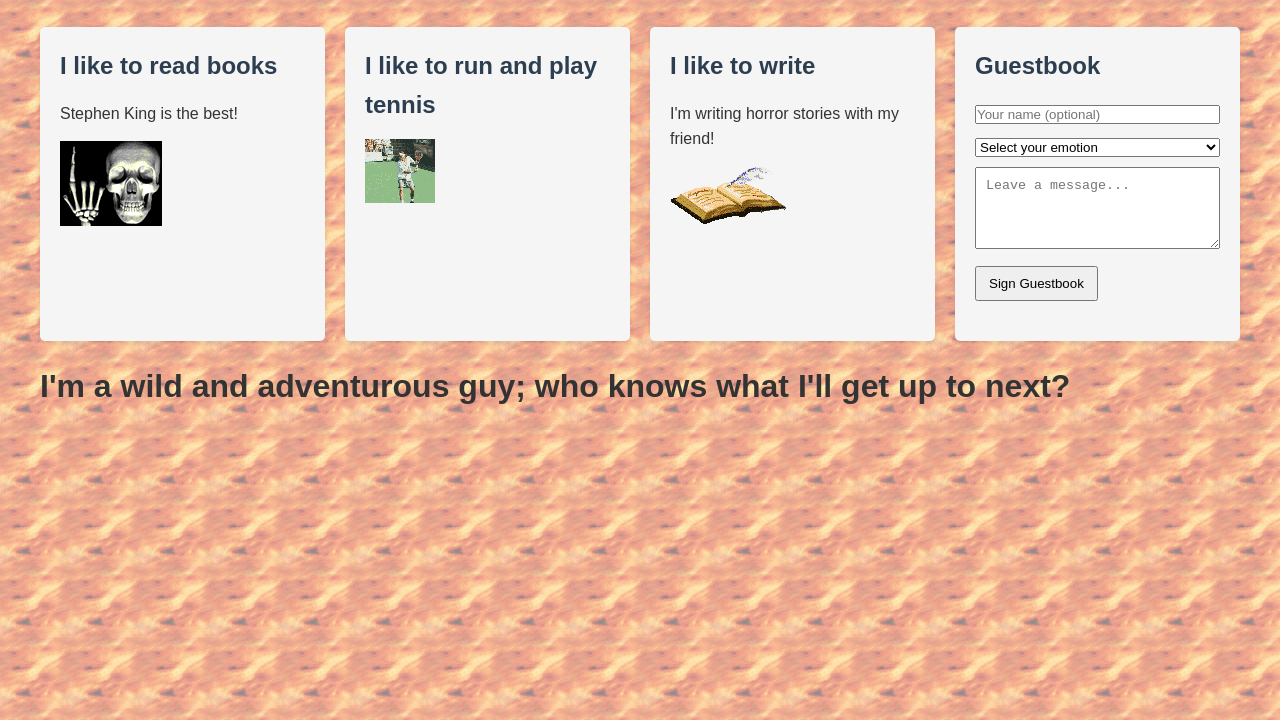
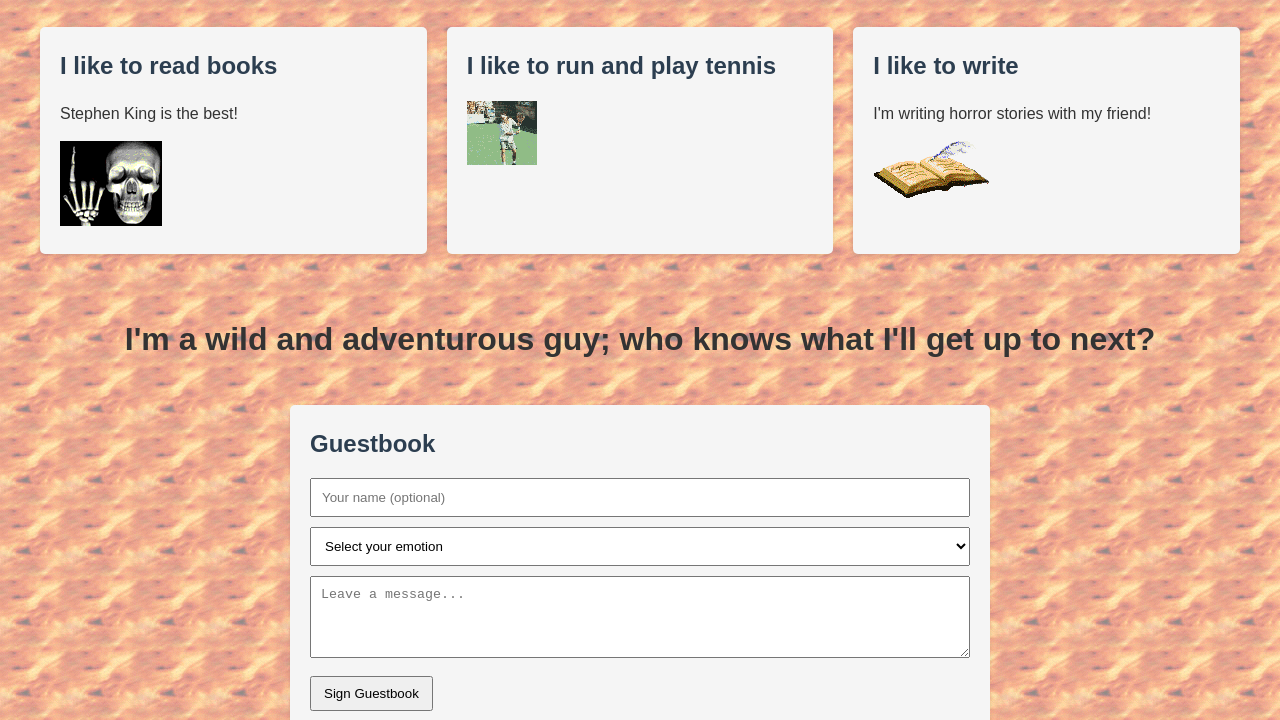
Before and after one commit to PMCrawford/PMCrawford.github.io, a plain HTML site: page index.html in a window 1280 px wide. Shown: the part 74-794 px from the top of the page. Drawn offline with Linux system fonts and the light colour scheme; no server answers.

Commit message:
fix guestbook

```diff
--- a/index.html
+++ b/index.html
@@ -38,6 +38,7 @@
       background-color: #f5f5f5;
       border-radius: 5px;
       box-shadow: 0 2px 5px rgba(0,0,0,0.1);
+      overflow: hidden;
     }
 
     h2 {
@@ -49,19 +50,36 @@
       margin-bottom: 15px;
     }
 
-    textarea {
+    textarea, input, select {
       width: 100%;
       padding: 10px;
-      resize: vertical;
+      margin-bottom: 10px;
     }
 
     button {
-      margin-top: 10px;
       padding: 8px 12px;
       cursor: pointer;
     }
 
-    /* Responsive adjustments */
+    .guestbook {
+      max-width: 700px;
+      margin: 40px auto 100px auto;
+      background-color: #f5f5f5;
+      padding: 20px;
+      border-radius: 5px;
+      box-shadow: 0 2px 5px rgba(0,0,0,0.1);
+    }
+
+    .pagination {
+      margin-top: 20px;
+      display: flex;
+      justify-content: space-between;
+    }
+
+    hr {
+      margin: 10px 0;
+    }
+
     @media (max-width: 768px) {
       .container {
         flex-direction: column;
@@ -93,76 +111,43 @@
       <p>I'm writing horror stories with my friend!</p>
       <img src="images/book.gif" alt="Image for column three" class="column-image">
     </div>
-
-<div class="column">
-  <h2>Guestbook</h2>
-  <form id="guestbook-form">
-    <input type="text" id="guestbook-name" placeholder="Your name (optional)" style="width: 100%; margin-bottom: 10px;" />
-
-    <select id="guestbook-emotion" style="width: 100%; margin-bottom: 10px;">
-      <option value="">Select your emotion</option>
-      <option>Happy</option>
-      <option>Sad</option>
-      <option>Excited</option>
-      <option>Angry</option>
-      <option>Relaxed</option>
-      <option>Anxious</option>
-      <option>Grateful</option>
-      <option>Lonely</option>
-      <option>Content</option>
-      <option>Inspired</option>
-      <option>Tired</option>
-      <option>Frustrated</option>
-      <option>Hopeful</option>
-      <option>Joyful</option>
-      <option>Bored</option>
-      <option>Motivated</option>
-      <option>Nostalgic</option>
-      <option>Peaceful</option>
-      <option>Curious</option>
-      <option>Overwhelmed</option>
-      <option>Energized</option>
-      <option>Embarrassed</option>
-      <option>Proud</option>
-      <option>Confused</option>
-      <option>Determined</option>
-      <option>Fearful</option>
-      <option>Optimistic</option>
-      <option>Amused</option>
-      <option>Resentful</option>
-      <option>Jealous</option>
-      <option>Surprised</option>
-      <option>Calm</option>
-      <option>Distracted</option>
-      <option>Shy</option>
-      <option>Guilty</option>
-      <option>Ashamed</option>
-      <option>Empowered</option>
-      <option>Humble</option>
-      <option>Worried</option>
-      <option>Annoyed</option>
-      <option>Determined</option>
-      <option>Insecure</option>
-      <option>Silly</option>
-      <option>Affectionate</option>
-      <option>Brave</option>
-      <option>Vindicated</option>
-      <option>Restless</option>
-    </select>
-
-    <textarea id="guestbook-entry" rows="4" placeholder="Leave a message..." style="width: 100%;"></textarea>
-    <button type="submit" style="margin-top: 10px;">Sign Guestbook</button>
-  </form>
-  <div id="guestbook-messages" style="margin-top: 20px;"></div>
   </div>
-
 
   <h1 style="text-align: center; margin-bottom: 30px;">I'm a wild and adventurous guy; who knows what I'll get up to next?</h1>
 
-  <!-- Firebase SDK -->
+  <div class="guestbook">
+    <h2>Guestbook</h2>
+    <form id="guestbook-form">
+      <input type="text" id="guestbook-name" placeholder="Your name (optional)" />
+      <select id="guestbook-emotion">
+        <option value="">Select your emotion</option>
+        <option>Happy</option><option>Sad</option><option>Excited</option><option>Angry</option><option>Relaxed</option>
+        <option>Anxious</option><option>Grateful</option><option>Lonely</option><option>Content</option><option>Inspired</option>
+        <option>Tired</option><option>Frustrated</option><option>Hopeful</option><option>Joyful</option><option>Bored</option>
+        <option>Motivated</option><option>Nostalgic</option><option>Peaceful</option><option>Curious</option><option>Overwhelmed</option>
+        <option>Energized</option><option>Embarrassed</option><option>Proud</option><option>Confused</option><option>Determined</option>
+        <option>Fearful</option><option>Optimistic</option><option>Amused</option><option>Resentful</option><option>Jealous</option>
+        <option>Surprised</option><option>Calm</option><option>Distracted</option><option>Shy</option><option>Guilty</option>
+        <option>Ashamed</option><option>Empowered</option><option>Humble</option><option>Worried</option><option>Annoyed</option>
+        <option>Insecure</option><option>Silly</option><option>Affectionate</option><option>Brave</option><option>Vindicated</option>
+        <option>Restless</option>
+      </select>
+      <textarea id="guestbook-entry" rows="4" placeholder="Leave a message..."></textarea>
+      <button type="submit">Sign Guestbook</button>
+    </form>
+    <div id="guestbook-messages" style="margin-top: 20px;"></div>
+    <div class="pagination">
+      <button id="prev-page">Previous</button>
+      <button id="next-page">Next</button>
+    </div>
+  </div>
+
   <script type="module">
     import { initializeApp } from "https://www.gstatic.com/firebasejs/10.12.0/firebase-app.js";
-  import { getFirestore, collection, addDoc, getDocs, serverTimestamp, query, orderBy } from "https://www.gstatic.com/firebasejs/10.12.0/firebase-firestore.js";
+    import {
+      getFirestore, collection, addDoc, getDocs, serverTimestamp,
+      query, orderBy, limit, startAfter, endBefore
+    } from "https://www.gstatic.com/firebasejs/10.12.0/firebase-firestore.js";
 
     const firebaseConfig = {
       apiKey: "AIzaSyC-witEf8tEuC5ZGOTlvX00QletwcVMl6g",
@@ -183,21 +168,43 @@
     const entryInput = document.getElementById("guestbook-entry");
     const display = document.getElementById("guestbook-messages");
 
-  async function loadMessages() {
+    const prevBtn = document.getElementById("prev-page");
+    const nextBtn = document.getElementById("next-page");
+
+    let currentStart = null;
+    let currentEnd = null;
+    let pageStack = [];
+
+    async function loadMessages(direction = 0) {
+      let q = query(messagesRef, orderBy("timestamp", "desc"), limit(5));
+      if (direction === 1 && currentEnd) {
+        q = query(messagesRef, orderBy("timestamp", "desc"), startAfter(currentEnd), limit(5));
+      } else if (direction === -1 && pageStack.length >= 2) {
+        pageStack.pop();
+        const prevStart = pageStack[pageStack.length - 1];
+        q = query(messagesRef, orderBy("timestamp", "desc"), startAfter(prevStart), limit(5));
+      }
+
+      const snapshot = await getDocs(q);
       display.innerHTML = "";
-    const q = query(messagesRef, orderBy("timestamp", "desc"));
-    const snapshot = await getDocs(q);
+
+      if (!snapshot.empty) {
+        currentStart = snapshot.docs[0];
+        currentEnd = snapshot.docs[snapshot.docs.length - 1];
+        pageStack.push(currentStart);
+
         snapshot.forEach(doc => {
           const data = doc.data();
+          const time = data.timestamp?.toDate().toLocaleString() || "(no time)";
           const div = document.createElement("div");
-      const time = data.timestamp?.toDate().toLocaleString() || "(no time)";
           div.innerHTML = `
             <p><strong>${data.name || "Anonymous"}</strong> (${data.emotion || "feeling...?"}) at ${time}:</p>
             <p>${data.message}</p>
-        <hr style="margin: 10px 0;">
+            <hr>
           `;
           display.appendChild(div);
         });
+      }
     }
 
     form.addEventListener("submit", async (e) => {
@@ -205,7 +212,6 @@
       const name = nameInput.value.trim();
       const emotion = emotionInput.value;
       const message = entryInput.value.trim();
-
       if (!message) return;
 
       await addDoc(messagesRef, {
@@ -219,11 +225,14 @@
       emotionInput.value = "";
       entryInput.value = "";
 
+      pageStack = []; // reset pagination
       loadMessages();
     });
 
+    prevBtn.addEventListener("click", () => loadMessages(-1));
+    nextBtn.addEventListener("click", () => loadMessages(1));
+
     loadMessages();
   </script>
-
 </body>
 </html>
```
Lines whose indentation alone changed are shown as unchanged.
